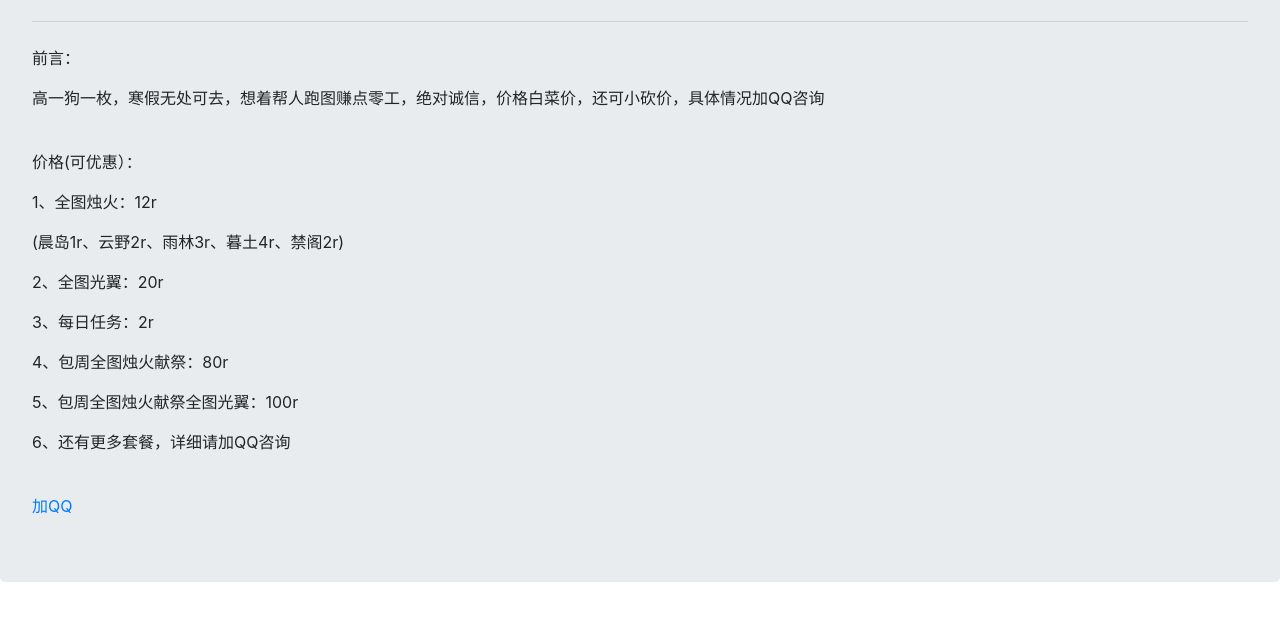
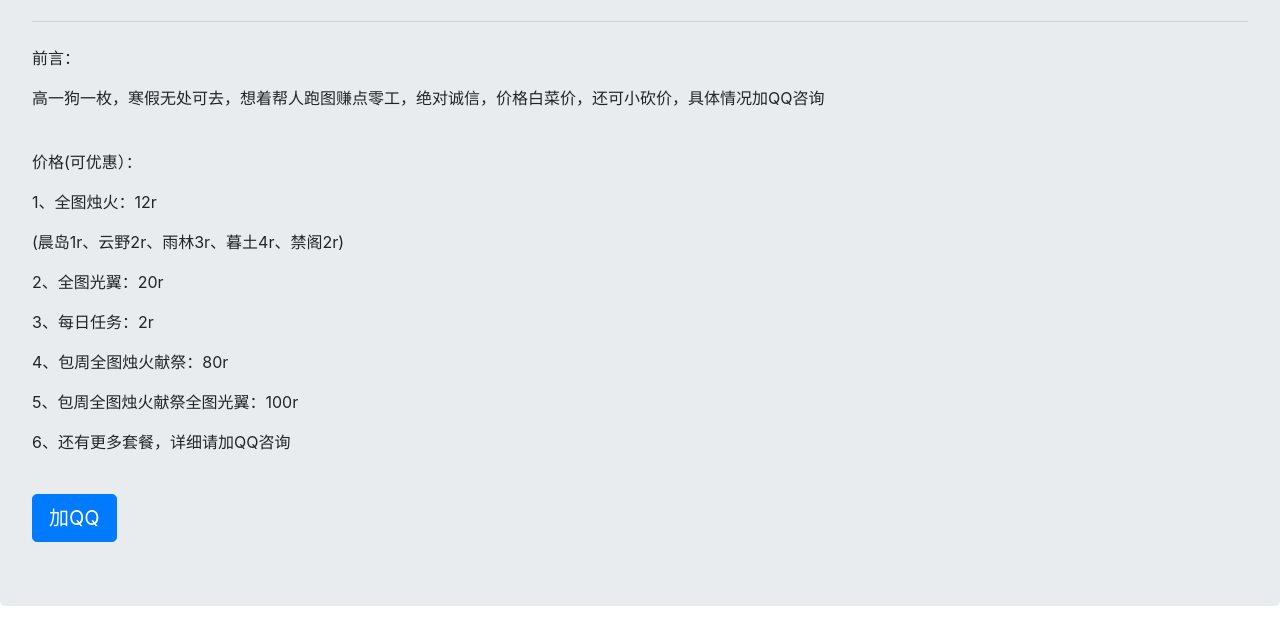
Before and after one commit to domye/buy, a plain HTML site: page index.html in a window 1280 px wide. Shown: the part 172-810 px from the top of the page. Drawn offline with nearby package versions, Linux system fonts and the light colour scheme.

Commit message:
Update index.html

```diff
--- a/index.html
+++ b/index.html
@@ -30,7 +30,7 @@
     <p>5、包周全图烛火献祭全图光翼：100r</p>
     <p>6、还有更多套餐，详细请加QQ咨询</p>
     <br/>
-    <a class=""btn btn-primary btn-lg" href="tencent://message/?uin=860733455&Site=&Menu=yes" role="button">加QQ</a>
+    <a class="btn btn-primary btn-lg" href="tencent://message/?uin=860733455&Site=&Menu=yes" role="button">加QQ</a>
 </div>
 </body>
 </html>
```
